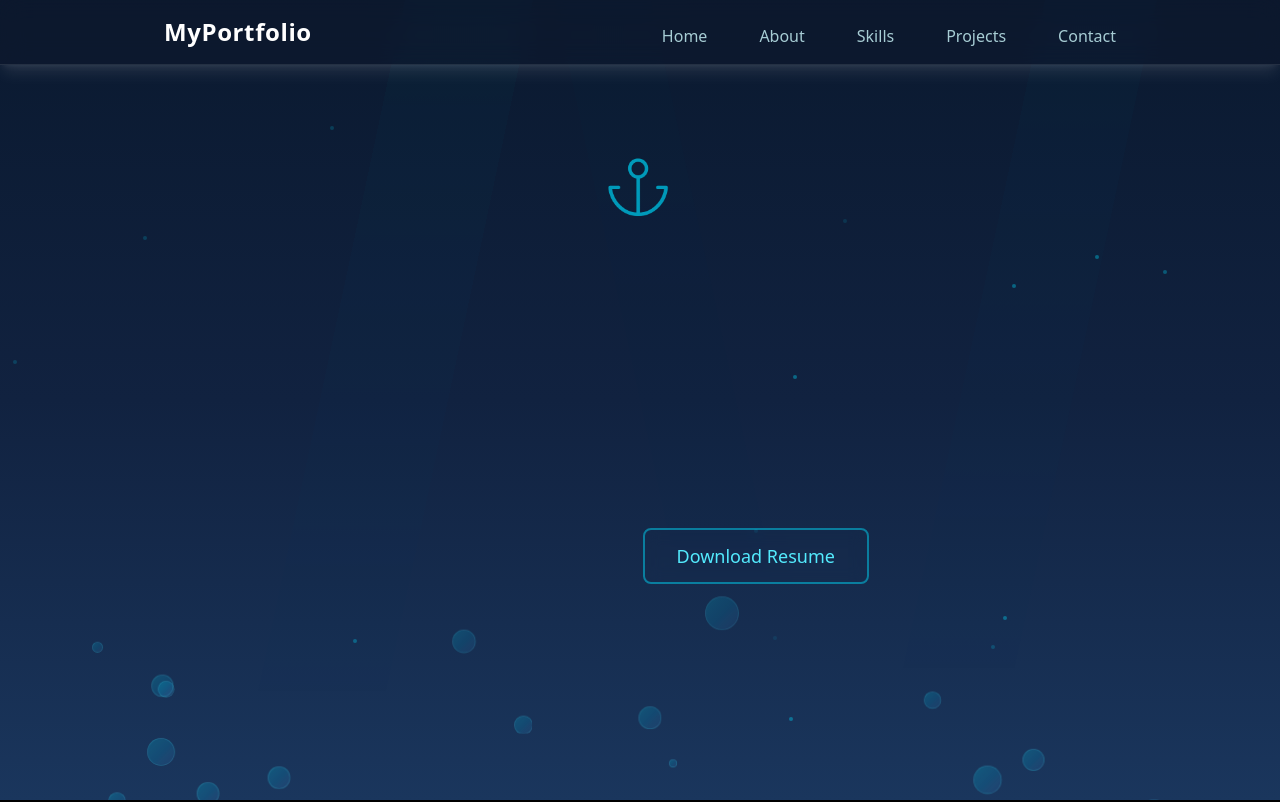
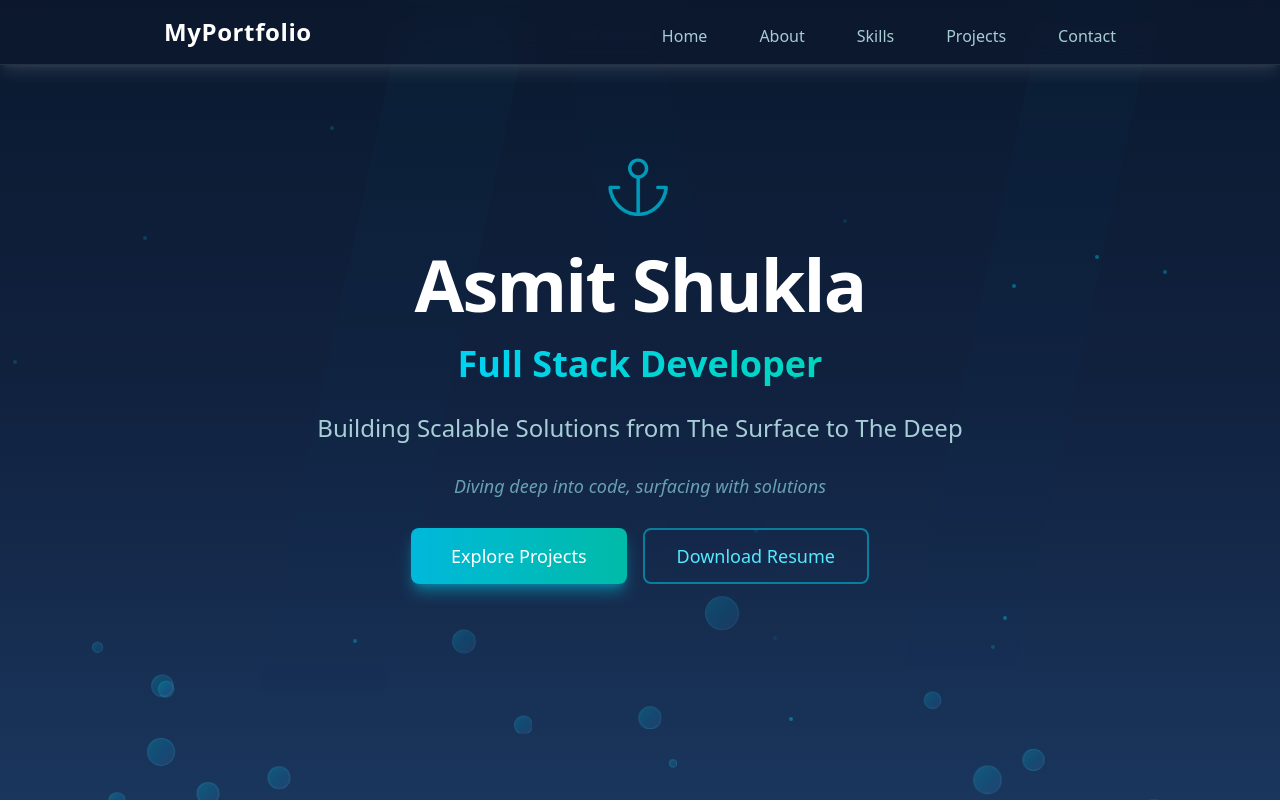
Before and after one commit to ash05741/My-Portfolio, a React (Vite) app: page / in a window 1280 px wide. Shown: the top 802 px of the page. Built offline with nearby package versions, Linux system fonts and the light colour scheme.

Commit message:
Fix background layering issue

```diff
--- a/src/App.jsx
+++ b/src/App.jsx
@@ -9,7 +9,7 @@
 
 function App() {
   return (
-    <div className="relative min-h-screen bg-black">
+    <div className="relative min-h-screen">
         <Background/>
         <Navbar />
         <motion.div
--- a/src/Components/Background.jsx
+++ b/src/Components/Background.jsx
@@ -22,7 +22,7 @@
   }, []);
 
   return (
-    <div className="fixed inset-0 pointer-events-none overflow-hidden">
+    <div className="fixed inset-0 -z-10 pointer-events-none overflow-hidden">
       {/* Deep ocean gradient background */}
       <div className="absolute inset-0 bg-gradient-to-b from-[#0a192f] via-[#112240] to-[#1a365d]" />
 
```
